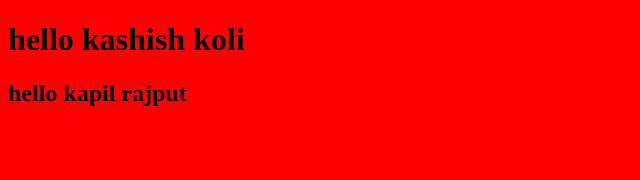
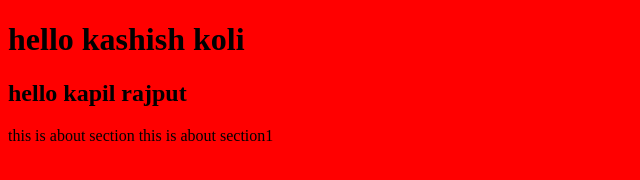
Before and after one commit to Kapil9711/final-test, a plain HTML site: page index.html in a window 1280 px wide. Shown: the whole page, without its empty margins (0-640 px from the left). Drawn offline with Linux system fonts and the light colour scheme.

Commit message:
in about-branch

```diff
--- a/index.html
+++ b/index.html
@@ -9,5 +9,8 @@
   <body>
     <h1>hello kashish koli</h1>
     <h2>hello kapil rajput</h2>
+    <section class="about">
+      this is about section this is about section1
+    </section>
   </body>
 </html>
```
